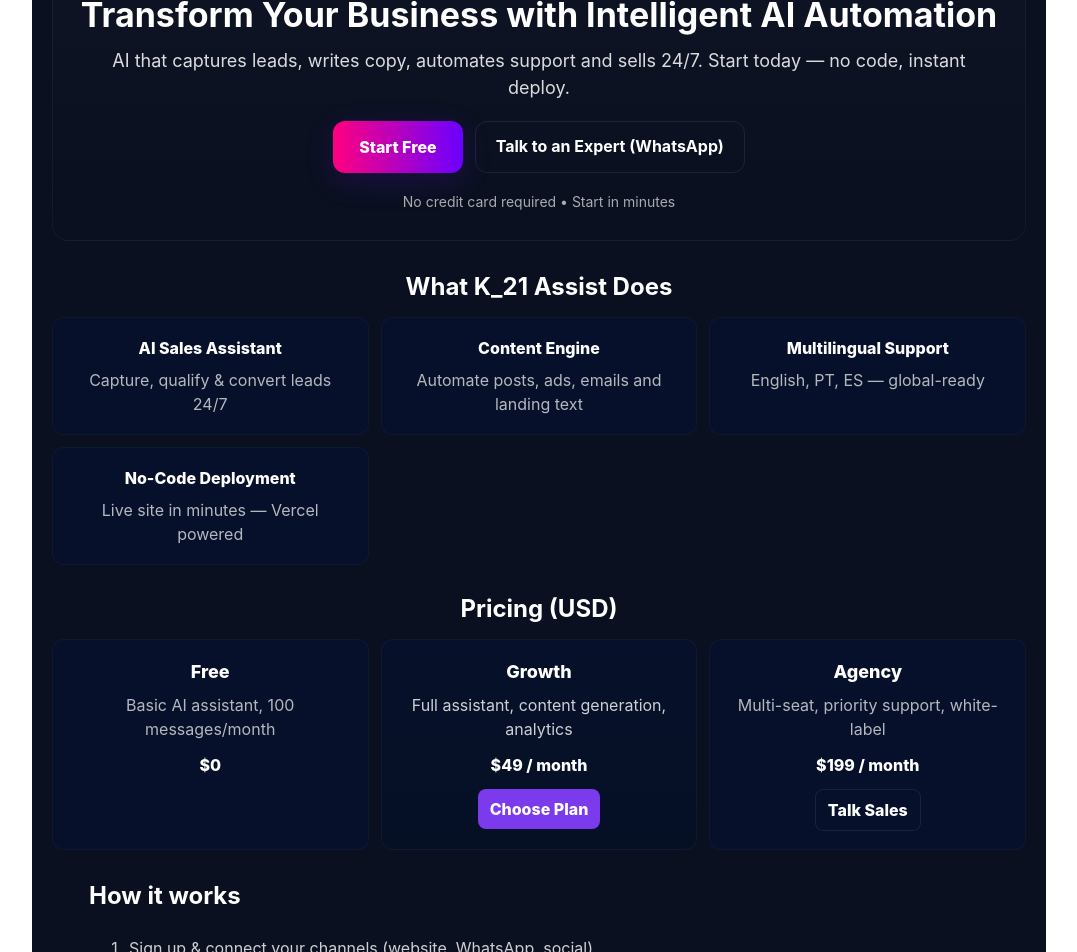
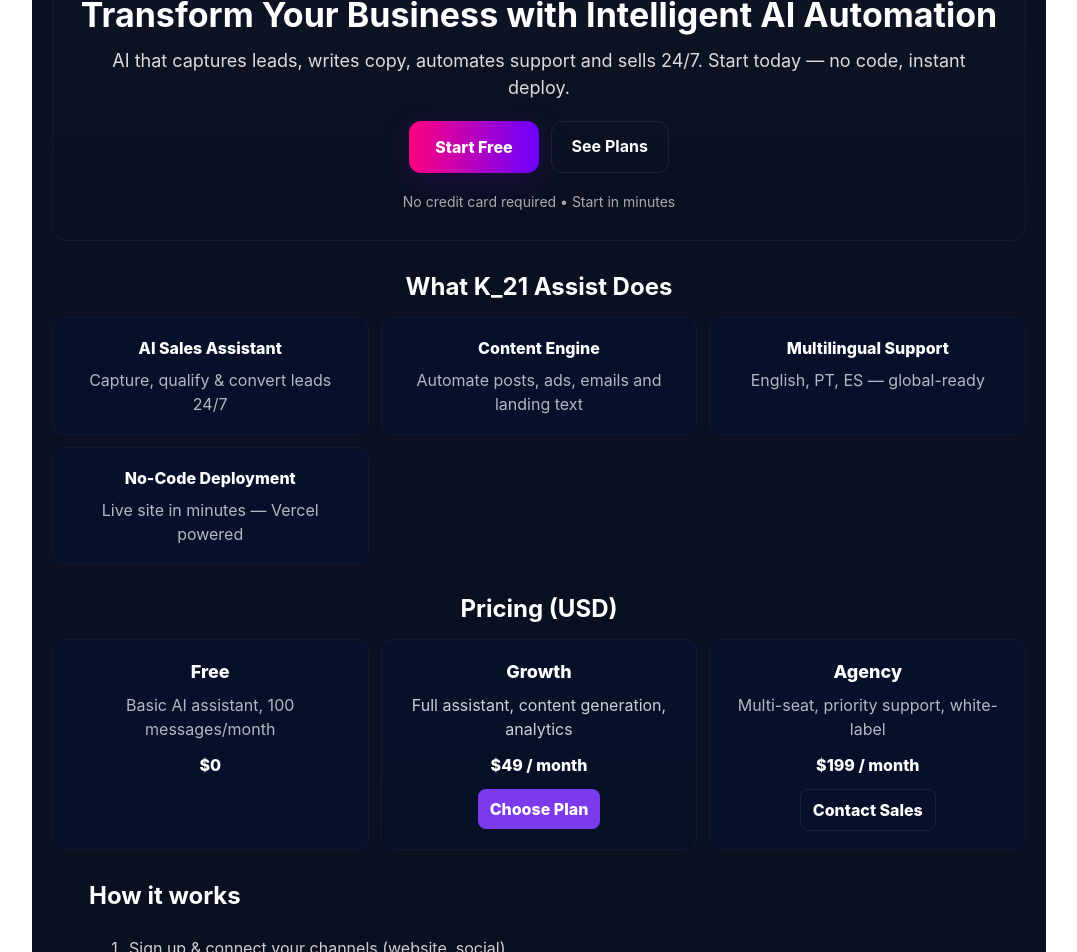
Before and after one commit to yara-ai-finance/k21-landing, a React (Vite) app: page / in a window 1280 px wide. Shown: the part 180-1132 px from the top of the page, without its empty margins (101-1178 px from the left). Built offline with nearby package versions, Linux system fonts and the light colour scheme.

Commit message:
Update App.tsx

```diff
--- a/src/App.tsx
+++ b/src/App.tsx
@@ -2,23 +2,16 @@
 import React, { useState } from "react";
 
 /**
- * BEFORE YOU SAVE:
- * - Replace WA_NUMBER with your WhatsApp number in international format (no +, e.g. 15551234567)
- * - Replace STRIPE_CHECKOUT_URL with your Stripe checkout / product url when ready
+ * FINAL LAYOUT — NO WHATSAPP
+ * - Button "Start Free / Começar Grátis" points to STRIPE_CHECKOUT_URL
+ * - Replace STRIPE_CHECKOUT_URL with your real Stripe checkout URL when ready
  */
 
-const WA_NUMBER = "YOUR_PHONE_NUMBER_HERE"; // example: 15551234567
-const STRIPE_CHECKOUT_URL = "https://buy.stripe.com/PLACEHOLDER"; // replace later
+const STRIPE_CHECKOUT_URL = "https://buy.stripe.com/PLACEHOLDER";
 
 export default function App() {
   const [lang, setLang] = useState<"en" | "pt">("en");
   const t = (en: string, pt: string) => (lang === "en" ? en : pt);
-
-  const waLink = `https://wa.me/${WA_NUMBER}?text=${encodeURIComponent(
-    lang === "en"
-      ? "Hi, I want to start with K_21 Assist. Tell me more."
-      : "Olá, quero começar com K_21 Assist. Quero mais informações."
-  )}`;
 
   return (
     <div style={{ fontFamily: "Inter, Arial, sans-serif", background: "#0b1020", color: "#fff", minHeight: "100vh" }}>
@@ -43,6 +36,7 @@
               cursor: "pointer",
               fontWeight: 700
             }}
+            aria-label="toggle language"
           >
             {lang === "en" ? "PT" : "EN"}
           </button>
@@ -80,12 +74,13 @@
                   textDecoration: "none",
                   boxShadow: "0 8px 30px rgba(107,0,255,0.16)"
                 }}
+                aria-label={t("Start Free", "Começar Grátis")}
               >
                 {t("Start Free", "Começar Grátis")}
               </a>
 
               <a
-                href={waLink}
+                href="#pricing"
                 style={{
                   background: "transparent",
                   padding: "12px 20px",
@@ -95,9 +90,8 @@
                   border: "1px solid rgba(255,255,255,0.08)",
                   fontWeight: 700
                 }}
-                rel="noreferrer"
               >
-                {t("Talk to an Expert (WhatsApp)", "Falar com um Especialista (WhatsApp)")}
+                {t("See Plans", "Ver Planos")}
               </a>
             </div>
 
@@ -128,7 +122,7 @@
       </section>
 
       {/* Pricing */}
-      <section style={{ maxWidth: 1100, margin: "26px auto", padding: "0 20px" }}>
+      <section id="pricing" style={{ maxWidth: 1100, margin: "26px auto", padding: "0 20px" }}>
         <h2 style={{ fontSize: 24, marginBottom: 12 }}>{t("Pricing (USD)", "Preços (USD)")}</h2>
 
         <div style={{ display: "grid", gridTemplateColumns: "repeat(auto-fit,minmax(220px,1fr))", gap: 12 }}>
@@ -151,8 +145,8 @@
             <div style={{ fontSize: 18, fontWeight: 800 }}>Agency</div>
             <div style={{ color: "rgba(255,255,255,0.7)", marginTop: 8 }}>Multi-seat, priority support, white-label</div>
             <div style={{ marginTop: 12, fontWeight: 800 }}>$199 / month</div>
-            <a href={waLink} style={{ display: "inline-block", marginTop: 12, padding: "8px 12px", background: "transparent", border: "1px solid rgba(255,255,255,0.08)", color: "#fff", borderRadius: 8, textDecoration: "none", fontWeight: 800 }}>
-              {t("Talk Sales", "Falar com Vendas")}
+            <a href={STRIPE_CHECKOUT_URL} style={{ display: "inline-block", marginTop: 12, padding: "8px 12px", background: "transparent", border: "1px solid rgba(255,255,255,0.08)", color: "#fff", borderRadius: 8, textDecoration: "none", fontWeight: 800 }}>
+              {t("Contact Sales", "Falar com Vendas")}
             </a>
           </div>
         </div>
@@ -162,13 +156,13 @@
       <section style={{ maxWidth: 900, margin: "28px auto", padding: "0 20px", textAlign: "left" }}>
         <h2 style={{ fontSize: 24 }}>{t("How it works", "Como funciona")}</h2>
         <ol style={{ color: "rgba(255,255,255,0.8)", marginTop: 12, lineHeight: 1.8 }}>
-          <li>{t("Sign up & connect your channels (website, WhatsApp, social)", "Registre-se e conecte canais (site, WhatsApp, redes)")}</li>
+          <li>{t("Sign up & connect your channels (website, social)", "Registre-se e conecte seus canais (site, redes)")}</li>
           <li>{t("Pick a template and customize your assistant", "Escolha um template e personalize o assistente")}</li>
           <li>{t("Start capturing leads and scaling revenue", "Comece a capturar leads e escalar receita")}</li>
         </ol>
       </section>
 
-      {/* FAQ small */}
+      {/* Small FAQ */}
       <section style={{ maxWidth: 900, margin: "18px auto 80px", padding: "0 20px" }}>
         <h3 style={{ fontSize: 20 }}>{t("FAQ", "Perguntas Frequentes")}</h3>
         <div style={{ marginTop: 8, color: "rgba(255,255,255,0.8)" }}>
@@ -188,4 +182,4 @@
       </footer>
     </div>
   );
-          }
+                       }
```
